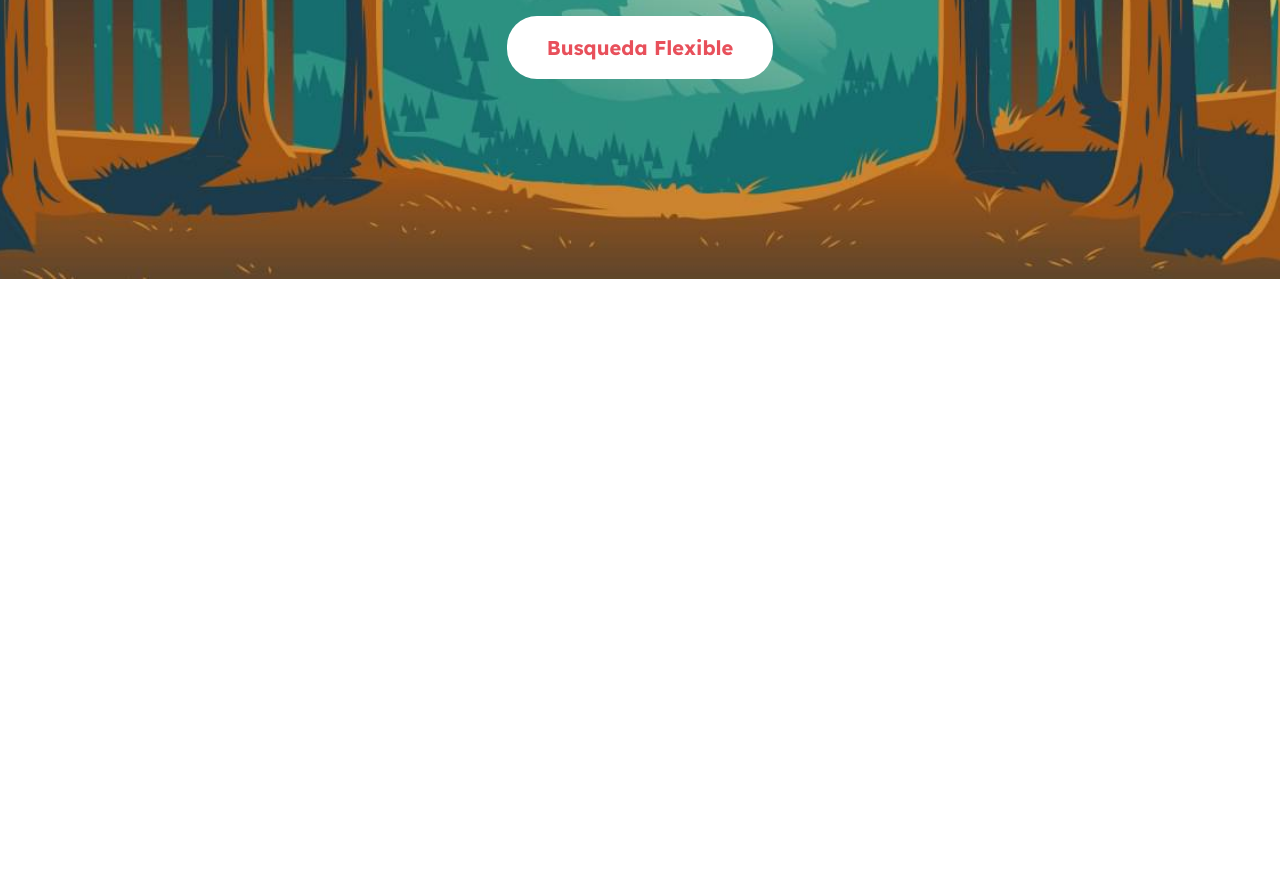
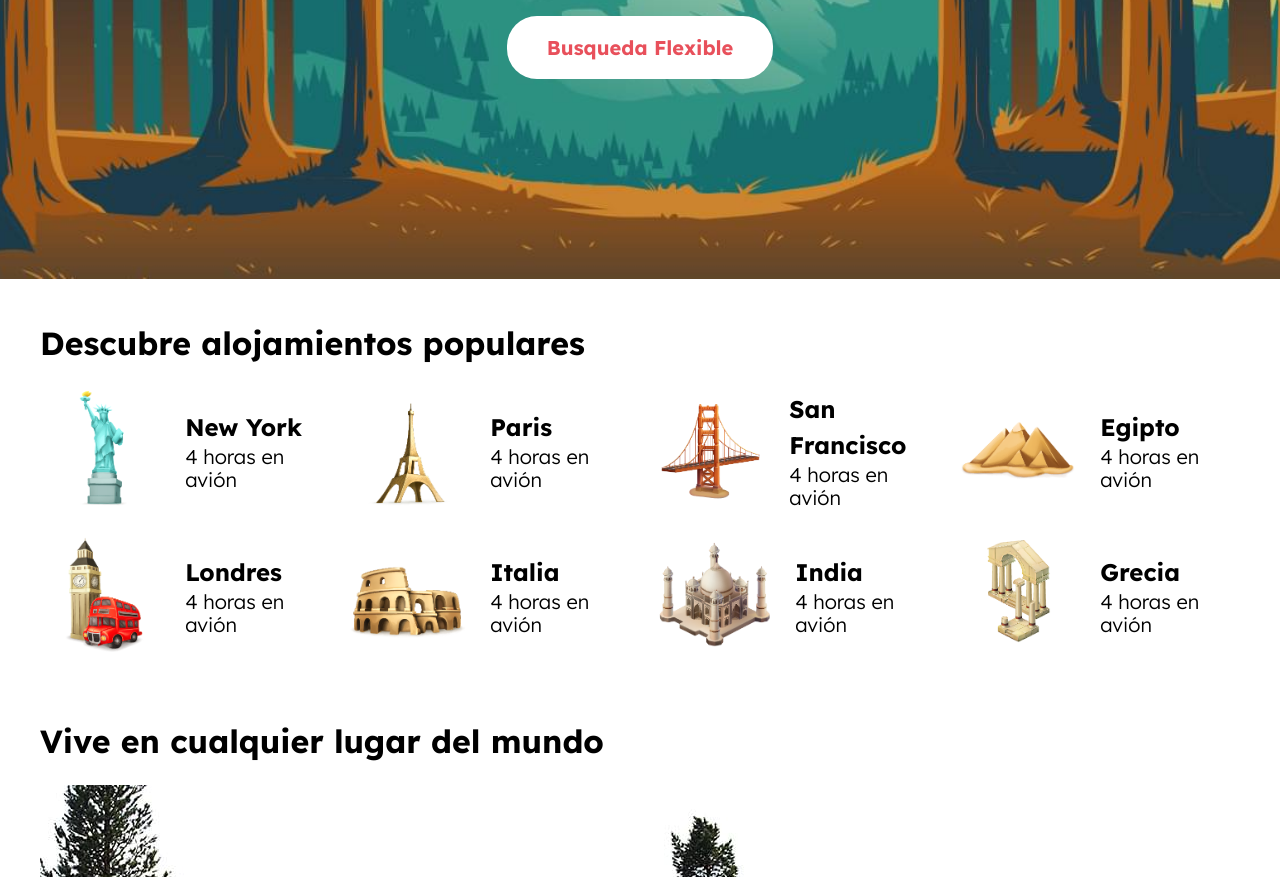
Before and after one commit to Kuro-98/14-airbnb_FIN, a website: page index.html in a window 1280 px wide. Shown: the part 500-1377 px from the top of the page. Before the commit the page ends 800 px from the top, so only its background shows below. Drawn offline with Linux system fonts and the light colour scheme.

Commit message:
Agregadas transiciones y estilos a la sección de formulario, actualizadas variables de color y añadida sección de destinos y lugares

```diff
--- a/index.html
+++ b/index.html
@@ -63,6 +63,127 @@
         </div>
     </header>
 
+    <section class="destinos contenedor seccion">
+        <h2 class="destinos__heading">Descubre alojamientos populares</h2>
+
+        <ul class="destinos__grid">
+            <li class="destino">
+                <div class="destino__imagen">
+                    <img src="build/img/icono_destino_1.png" alt="imagen destino">
+                </div>
+
+                <div class="destino__informacion">
+                    <h3 class="destino__nombre">New York</h3>
+                    <p class="destino__distancia">4 horas en avión</p>
+                </div>
+            </li>
+
+            <li class="destino">
+                <div class="destino__imagen">
+                    <img src="build/img/icono_destino_2.png" alt="imagen destino">
+                </div>
+
+                <div class="destino__informacion">
+                    <h3 class="destino__nombre">Paris</h3>
+                    <p class="destino__distancia">4 horas en avión</p>
+                </div>
+            </li>
+
+            <li class="destino">
+                <div class="destino__imagen">
+                    <img src="build/img/icono_destino_3.png" alt="imagen destino">
+                </div>
+
+                <div class="destino__informacion">
+                    <h3 class="destino__nombre">San Francisco</h3>
+                    <p class="destino__distancia">4 horas en avión</p>
+                </div>
+            </li>
+
+            <li class="destino">
+                <div class="destino__imagen">
+                    <img src="build/img/icono_destino_4.png" alt="imagen destino">
+                </div>
+
+                <div class="destino__informacion">
+                    <h3 class="destino__nombre">Egipto</h3>
+                    <p class="destino__distancia">4 horas en avión</p>
+                </div>
+            </li>
+
+            <li class="destino">
+                <div class="destino__imagen">
+                    <img src="build/img/icono_destino_5.png" alt="imagen destino">
+                </div>
+
+                <div class="destino__informacion">
+                    <h3 class="destino__nombre">Londres</h3>
+                    <p class="destino__distancia">4 horas en avión</p>
+                </div>
+            </li>
+
+            <li class="destino">
+                <div class="destino__imagen">
+                    <img src="build/img/icono_destino_6.png" alt="imagen destino">
+                </div>
+
+                <div class="destino__informacion">
+                    <h3 class="destino__nombre">Italia</h3>
+                    <p class="destino__distancia">4 horas en avión</p>
+                </div>
+            </li>
+
+            <li class="destino">
+                <div class="destino__imagen">
+                    <img src="build/img/icono_destino_7.png" alt="imagen destino">
+                </div>
+
+                <div class="destino__informacion">
+                    <h3 class="destino__nombre">India</h3>
+                    <p class="destino__distancia">4 horas en avión</p>
+                </div>
+            </li>
+
+            <li class="destino">
+                <div class="destino__imagen">
+                    <img src="build/img/icono_destino_8.png" alt="imagen destino">
+                </div>
+
+                <div class="destino__informacion">
+                    <h3 class="destino__nombre">Grecia</h3>
+                    <p class="destino__distancia">4 horas en avión</p>
+                </div>
+            </li>
+        </ul>
+    </section>
+
+
+    <section class="lugares contenedor seccion">
+        <h2 class="lugares__heading">Vive en cualquier lugar del mundo</h2>
+
+        <div class="lugares__div">
+            <div class="lugar">
+                <img class="lugar__imagen" src="build/img/vive_1.jpg" alt="imagen seccion vive">
+                <p class="lugar__nombre">Escapadas al aire libre</p>
+            </div>
+
+            <div class="lugar">
+                <img class="lugar__imagen" src="build/img/vive_2.jpg" alt="imagen seccion vive">
+                <p class="lugar__nombre"></p>
+            </div>
+
+            <div class="lugar">
+                <img class="lugar__imagen" src="build/img/vive_1.jpg" alt="imagen seccion vive">
+                <p class="lugar__nombre">Escapadas al aire libre</p>
+            </div>
+
+            <div class="lugar">
+                <img class="lugar__imagen" src="build/img/vive_1.jpg" alt="imagen seccion vive">
+                <p class="lugar__nombre">Escapadas al aire libre</p>
+            </div>
+        </div>
+    </section>
+
 </body>
 
 </html>
--- a/src/scss/base/_mixins.scss
+++ b/src/scss/base/_mixins.scss
@@ -19,6 +19,11 @@
 	}
 }
 
+@mixin desktopXL {
+	@media (min-width: v.$desktopXL) {
+		@content;
+	}
+}
 
 @mixin boton($bgColor, $colorTexto) {
 	background-color: $bgColor;
@@ -35,7 +40,7 @@
 	}
 }
 
-@mixin grid($columnas, $espaciado ) {
+@mixin grid($columnas, $espaciado) {
 	display: grid;
 	gap: $espaciado;
 	grid-template-columns: repeat($columnas, 1fr);
--- a/src/scss/base/_variables.scss
+++ b/src/scss/base/_variables.scss
@@ -5,12 +5,13 @@
 $telefono: 480px;
 $tablet: 768px;
 $desktop: 1024px;
+$desktopXL: 1200px;
 
 // Colores
 $primario: #e8505b;
 $secundario: rgb(189, 30, 89);
 $negro: #000;
-$blanco: #FFFFFF;
+$blanco: #ffffff;
 $gris: #686868;
 $grisClaro: #e1e1e1;
 
--- a/src/scss/ui/contenido/_destinos.scss
+++ b/src/scss/ui/contenido/_destinos.scss
@@ -1,2 +1,32 @@
 @use 'base/variables' as v;
 @use 'base/mixins' as m;
+
+.destinos {
+	&__grid {
+		@include m.grid(1, 2rem);
+		@include m.tablet {
+			@include m.grid(2, 2rem);
+		}
+		@include m.desktop {
+			@include m.grid(3, 2rem);
+		}
+		@include m.desktopXL {
+			@include m.grid(4, 2rem);
+		}
+	}
+}
+
+.destino {
+	display: flex;
+	justify-content: space-evenly;
+	align-items: center;
+	gap: 2rem;
+	&__imagen {
+		width: 14rem;
+	}
+
+	&__nombre,
+	&__distancia {
+		margin: 0;
+	}
+}
--- a/src/scss/ui/header/_formulario.scss
+++ b/src/scss/ui/header/_formulario.scss
@@ -19,6 +19,8 @@
 		padding: 1rem 2rem;
 		display: flex;
 		flex-direction: column;
+		transition-property: background-color, border-radius, box-shadow;
+		transition-duration: 0.3s;
 		&:nth-child(1) {
 			@include m.desktop {
 				padding-left: 4rem;
```
Also changed, not shown: build/css/app.css, 1 other file. Lines whose indentation alone changed are shown as unchanged.
